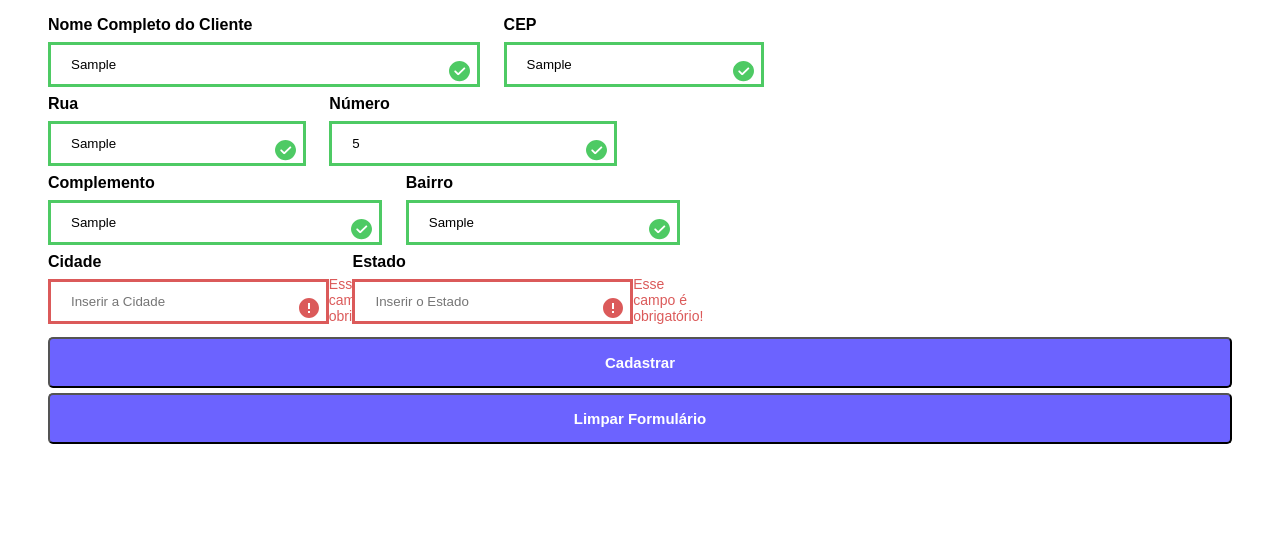
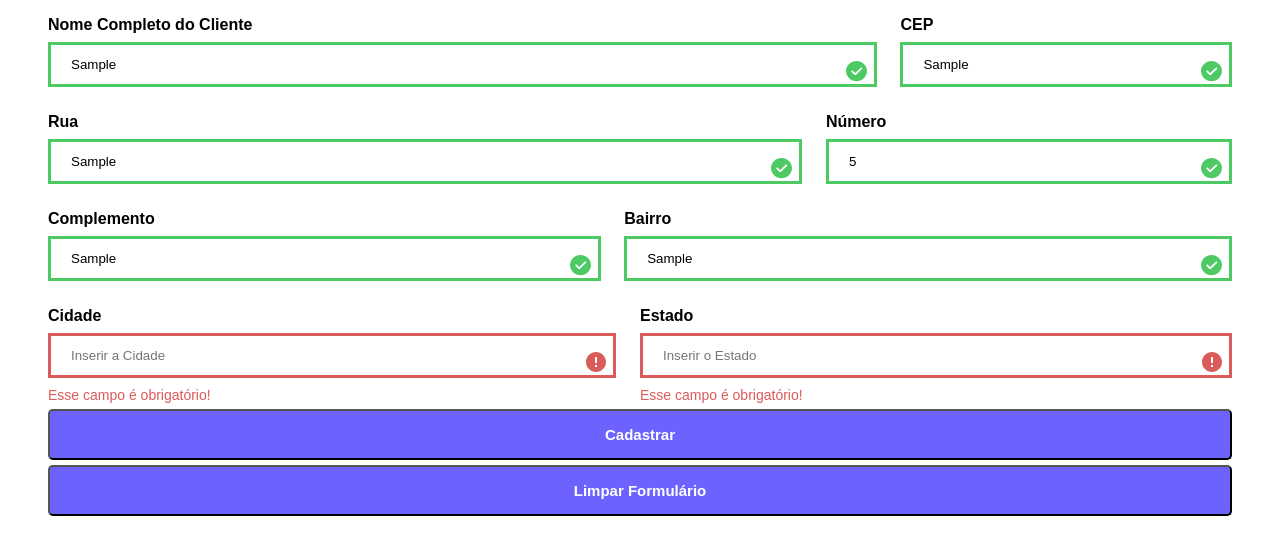
Before and after one commit to douglasabnovato/cep-form-api, a plain HTML site: page index.html in a window 1280 px wide. Both pictures are taken after typing "Sample", "Sample", "Sample", "5", "Sample", "Sample" into the empty fields and a click on the button "Cadastrar". Shown: the part 189-744 px from the top of the page. Drawn offline with Linux system fonts and the light colour scheme; no server answers.

Commit message:
corrido o estilo após a validação

```diff
--- a/cep.css
+++ b/cep.css
@@ -105,11 +105,10 @@ div.container-google {
     -ms-flex: 25%;
     flex: 2%;
     padding: 16px;
-    border: 1 solid red;
 }
 
 @media (max-width: 800px) {
-    .container-google {
+    div.container-google {
         margin-bottom: 20px;
     }
 }
--- a/index.html
+++ b/index.html
@@ -30,14 +30,11 @@
           </div>
         </div>
       </div>
-      <form
-        id="form"
-        class="form animate"
-        method="post"
-      >
+      <form id="form" class="form animate" method="post">
         <div class="container-form">
           <div class="uname-upostalcode">
-            <div class="uname form-control">
+            <div class="uname">
+              <div class="form-control">
                 <label for="txtName"><b>Nome Completo do Cliente</b></label>
                 <input
                   placeholder="Inserir o Nome Completo do Cliente"
@@ -46,12 +43,16 @@
                   name="txtName"
                 />
                 <i class="img-success">
-                  <img src="./assets/success-icon.svg" alt=""/>
+                  <img src="./assets/success-icon.svg" alt="" />
                 </i>
-                <i class="img-error"><img src="./assets/error-icon.svg" alt="" /></i>
+                <i class="img-error"
+                  ><img src="./assets/error-icon.svg" alt=""
+                /></i>
                 <small>Error Message</small>
               </div>
-            <div class="upostalcode form-control">
+            </div>
+            <div class="upostalcode">
+              <div class="form-control">
                 <label for="txtCep"><b>CEP</b></label>
                 <input
                   type="text"
@@ -61,14 +62,18 @@
                   name="txtCep"
                 />
                 <i class="img-success">
-                  <img src="./assets/success-icon.svg" alt=""/>
+                  <img src="./assets/success-icon.svg" alt="" />
                 </i>
-                <i class="img-error"><img src="./assets/error-icon.svg" alt="" /></i>
+                <i class="img-error"
+                  ><img src="./assets/error-icon.svg" alt=""
+                /></i>
                 <small>Error Message</small>
               </div>
             </div>
+          </div>
           <div class="ustreet-unumber">
-            <div class="ustreet form-control">
+            <div class="ustreet">
+              <div class="form-control">
                 <label for="txtStreet"><b>Rua</b></label>
                 <input
                   type="text"
@@ -77,12 +82,16 @@
                   name="txtStreet"
                 />
                 <i class="img-success">
-                <img src="./assets/success-icon.svg" alt=""/>
+                  <img src="./assets/success-icon.svg" alt="" />
                 </i>
-              <i class="img-error"><img src="./assets/error-icon.svg" alt="" /></i>
+                <i class="img-error"
+                  ><img src="./assets/error-icon.svg" alt=""
+                /></i>
                 <small>Error Message</small>
               </div>
-            <div class="unumber form-control">
+            </div>
+            <div class="unumber">
+              <div class="form-control">
                 <label for="txtNumber"><b>Número</b></label>
                 <input
                   type="number"
@@ -91,14 +100,18 @@
                   name="txtNumber"
                 />
                 <i class="img-success">
-                <img src="./assets/success-icon.svg" alt=""/>
+                  <img src="./assets/success-icon.svg" alt="" />
                 </i>
-              <i class="img-error"><img src="./assets/error-icon.svg" alt="" /></i>
+                <i class="img-error"
+                  ><img src="./assets/error-icon.svg" alt=""
+                /></i>
                 <small>Error Message</small>
               </div>
             </div>
+          </div>
           <div class="ucomplement-uneighborhood">
-            <div class="ucomplement form-control">
+            <div class="ucomplement">
+              <div class="form-control">
                 <label for="txtComplement"><b>Complemento</b></label>
                 <input
                   type="text"
@@ -107,12 +120,16 @@
                   name="txtComplement"
                 />
                 <i class="img-success">
-                <img src="./assets/success-icon.svg" alt=""/>
+                  <img src="./assets/success-icon.svg" alt="" />
                 </i>
-              <i class="img-error"><img src="./assets/error-icon.svg" alt="" /></i>
+                <i class="img-error"
+                  ><img src="./assets/error-icon.svg" alt=""
+                /></i>
                 <small>Error Message</small>
               </div>
-            <div class="uneighborhood form-control">
+            </div>
+            <div class="uneighborhood">
+              <div class="form-control">
                 <label for="txtNeighborhood"><b>Bairro</b></label>
                 <input
                   type="text"
@@ -121,14 +138,18 @@
                   name="txtNeighborhood"
                 />
                 <i class="img-success">
-                <img src="./assets/success-icon.svg" alt=""/>
+                  <img src="./assets/success-icon.svg" alt="" />
                 </i>
-              <i class="img-error"><img src="./assets/error-icon.svg" alt="" /></i>
+                <i class="img-error"
+                  ><img src="./assets/error-icon.svg" alt=""
+                /></i>
                 <small>Error Message</small>
               </div>
             </div>
+          </div>
           <div class="ucity-ustate">
-            <div class="ucity form-control">
+            <div class="ucity">
+              <div class="form-control">
                 <label for="txtCity"><b>Cidade</b></label>
                 <input
                   type="text"
@@ -137,12 +158,16 @@
                   name="txtCity"
                 />
                 <i class="img-success">
-                <img src="./assets/success-icon.svg" alt=""/>
+                  <img src="./assets/success-icon.svg" alt="" />
                 </i>
-              <i class="img-error"><img src="./assets/error-icon.svg" alt="" /></i>
+                <i class="img-error"
+                  ><img src="./assets/error-icon.svg" alt=""
+                /></i>
                 <small>Error Message</small>
               </div>
-            <div class="ustate form-control">
+            </div>
+            <div class="ustate">
+              <div class="form-control">
                 <label for="txtState"><b>Estado</b></label>
                 <input
                   type="text"
@@ -151,17 +176,17 @@
                   name="txtState"
                 />
                 <i class="img-success">
-                <img src="./assets/success-icon.svg" alt=""/>
+                  <img src="./assets/success-icon.svg" alt="" />
                 </i>
-              <i class="img-error"><img src="./assets/error-icon.svg" alt="" /></i>
+                <i class="img-error"
+                  ><img src="./assets/error-icon.svg" alt=""
+                /></i>
                 <small>Error Message</small>
               </div>
             </div>
+          </div>
           <button type="submit">Cadastrar</button>
-          <button
-            type="button"
-            onclick="limparFormulario()"
-          >
+          <button type="button" onclick="limparFormulario()">
             Limpar Formulário
           </button>
         </div>
--- a/validation.css
+++ b/validation.css
@@ -36,8 +36,7 @@
 
 .form-control small {
     visibility: hidden;
-    position: absolute;
-    margin-top: 5px;
+    margin-top: 3px;
     font-size: 14px;
 }
 
```
Lines whose indentation alone changed are shown as unchanged.
